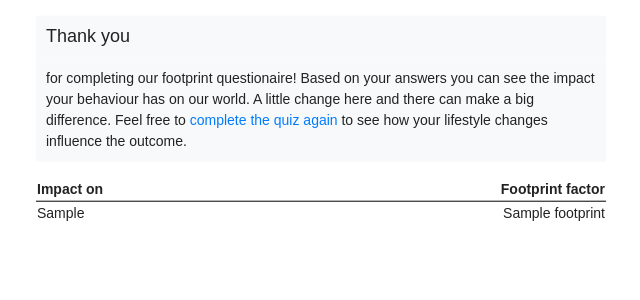
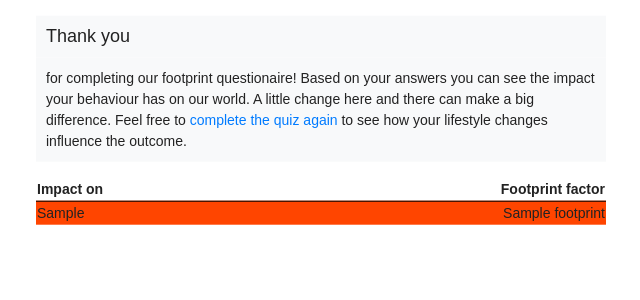
Before and after one commit to peter-sari/my-footprint, a Flask app: page / in a window 1280 px wide. Shown: the part 200-500 px from the top of the page, without its empty margins (319-959 px from the left). Run offline with Flask 2, Linux system fonts and the light colour scheme; the visitor is signed in with stand-in values (Sample User, id 1); a database or web service that is not in the repository returns one stand-in record (values such as "Sample title"); some libraries are stand-ins or nearby versions.

Commit message:
Update index.html

```diff
--- a/templates/index.html
+++ b/templates/index.html
@@ -14,7 +14,13 @@
                 </thead>
                 <tbody>
                     {% for quizitem in quizitems %}
-                    <tr style="border-top:1pt solid black;">
+                        {% if quizitem.footprint < 15: %}
+                            <tr style="border-top:1pt solid black; background-color:greenyellow;">
+                        {% elif quizitem.footprint < 30: %}
+                            <tr style="border-top:1pt solid black; background-color:orange;">
+                        {% else %}
+                            <tr style="border-top:1pt solid black; background-color:orangered;">
+                        {% endif %}
                         <td  class="question">{{quizitem.impact_factor}}</td>
                         <td  class="answer">{{quizitem.footprint}}</td>
                     </tr>
```
